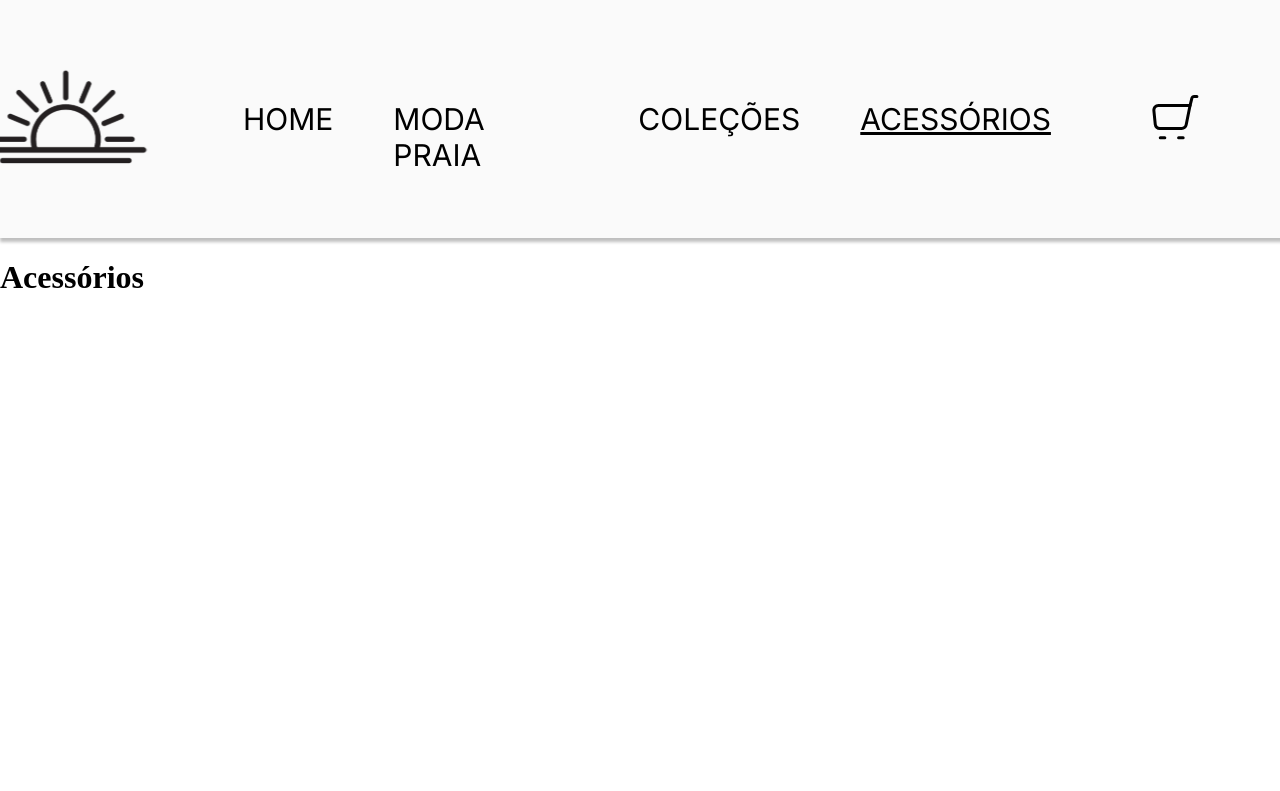
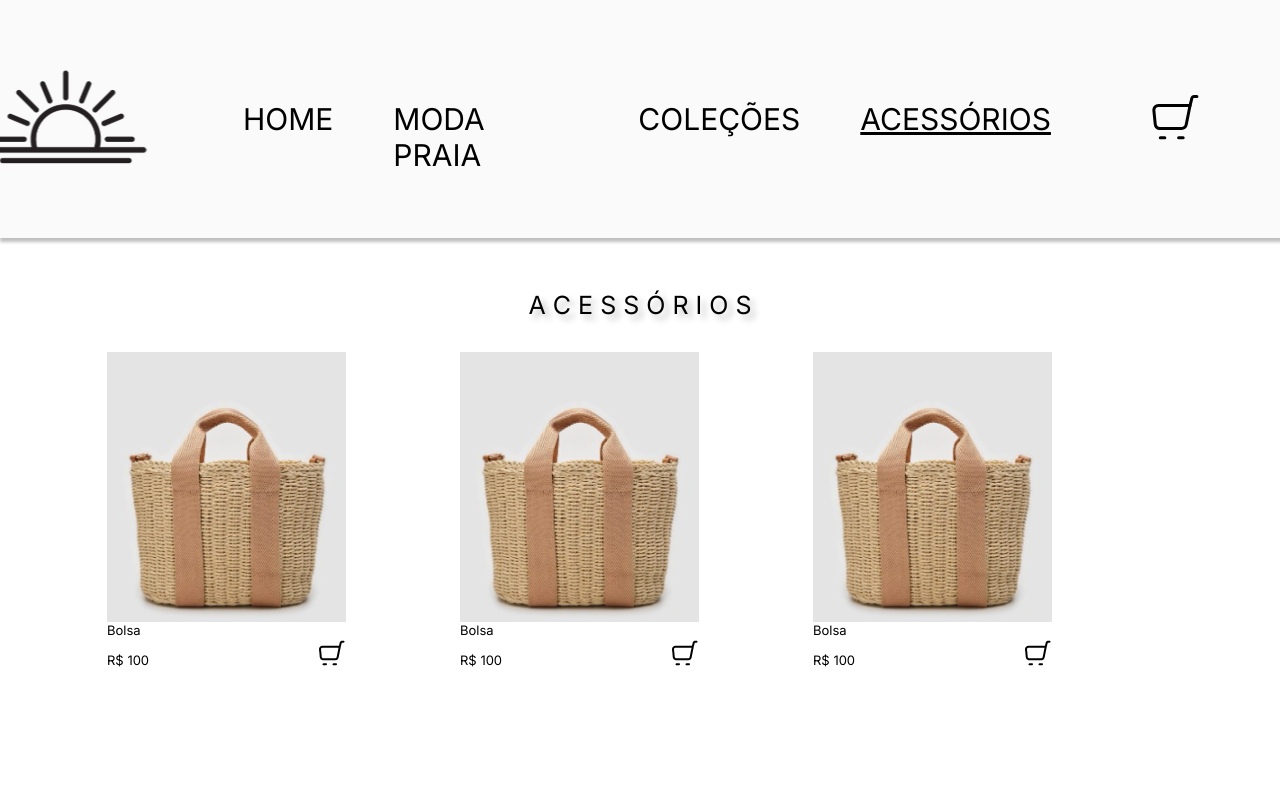
Before and after one commit to guilhermepsch/projeto-integrador, a React (Vite) app in the folder web/: page /accessories in a window 1280 px wide. Shown: the top 791 px of the page. Built offline with nearby package versions, Linux system fonts and the light colour scheme.

Commit message:
feat: criada pagina de acessorios (#15)

```diff
--- /dev/null
+++ b/web/src/pages/Accessories/AccessoryItem/index.tsx
@@ -0,0 +1,30 @@
+import './styles.css';
+import cartIcon from '../../../assets/img/akar-icons_cart.png';
+
+
+export interface AccessoryItemProps {
+	name: string;
+	image: string;
+	price: number;
+}
+
+export default function AccessoryItem({
+	name,
+	image,
+	price,
+}: AccessoryItemProps) {
+	return (
+		<div className="accessory-item-container">
+			<img src={image} alt={name} width={239} height={270} />
+			<div className="accessory-item-description">
+				<div className="accessory-item-name">{name}</div>
+				<div className="accessory-price-cart-container">
+					<div className="accessory-item-price">R$ {price}</div>
+					<div className="accessory-item-cart">
+						<img src={cartIcon} alt="Adicionar ao carrinho" />
+					</div>
+				</div>
+			</div>
+		</div>
+	);
+}
--- /dev/null
+++ b/web/src/pages/Accessories/AccessoryItem/styles.css
@@ -0,0 +1,30 @@
+.accessory-item-container {
+  display: flex;
+  flex-direction: column;
+	width: 239px;
+  height: 327px;
+
+  font-family: 'Inter';
+	font-style: normal;
+	font-weight: 400;
+	font-size: 13px;
+}
+
+.accessory-price-cart-container {
+  display: flex;
+  flex-direction: row;
+  align-items: flex-end;
+}
+
+.accessory-item-price {
+  display: flex;
+  justify-content: flex-start;
+  align-items: flex-start;
+  width: 209px;
+}
+
+.accessory-item-cart {
+  display: flex;
+  justify-content: flex-end;
+  align-items: flex-end;
+}
--- a/web/src/pages/Accessories/index.tsx
+++ b/web/src/pages/Accessories/index.tsx
@@ -1,3 +1,20 @@
-export default function Acessorios() {
-	return <h1>Acessórios</h1>;
+import AccessoryItem from './AccessoryItem';
+import './styles.css';
+import accessory1 from '../../assets/img/mock/accessory1.png';
+
+export default function Accessories() {
+	return (
+		<>
+			<div className="accessory-title">A C E S S Ó R I O S</div>
+			<div className="accessory-list-container">
+				<AccessoryItem name="Bolsa" image={accessory1} price={100} />
+				<AccessoryItem name="Bolsa" image={accessory1} price={100} />
+				<AccessoryItem name="Bolsa" image={accessory1} price={100} />
+				<AccessoryItem name="Bolsa" image={accessory1} price={100} />
+				<AccessoryItem name="Bolsa" image={accessory1} price={100} />
+				<AccessoryItem name="Bolsa" image={accessory1} price={100} />
+				<AccessoryItem name="Bolsa" image={accessory1} price={100} />
+			</div>
+		</>
+	);
 }
--- a/web/src/pages/Accessories/styles.css
+++ b/web/src/pages/Accessories/styles.css
@@ -0,0 +1,28 @@
+.accessory-title {
+	display: flex;
+	justify-content: center;
+
+	width: 100%;
+
+	font-family: 'Inter';
+	font-style: normal;
+	font-weight: 400;
+	font-size: 25px;
+	line-height: 30px;
+
+	color: #000000;
+
+	text-shadow: 5px 5px 6px rgba(0, 0, 0, 0.25);
+	padding-top: 52px;
+	padding-bottom: 32px;
+}
+
+.accessory-list-container {
+  display: flex;
+	height: auto;
+  flex-direction: row;
+  flex-wrap: wrap;
+  gap: 114px;
+
+  margin: 0 107px 0 107px;
+}
```
Also changed, not shown: web/src/@types/png.d.ts (renamed from web/src/pages/@types/png.d.ts), web/src/@types/svg.d.ts (renamed from web/src/pages/@types/svg.d.ts), web/src/assets/img/mock/accessory1.png (added), web/src/requests/UserRequests.ts (renamed from web/src/requests/UserRequests.tsx).
